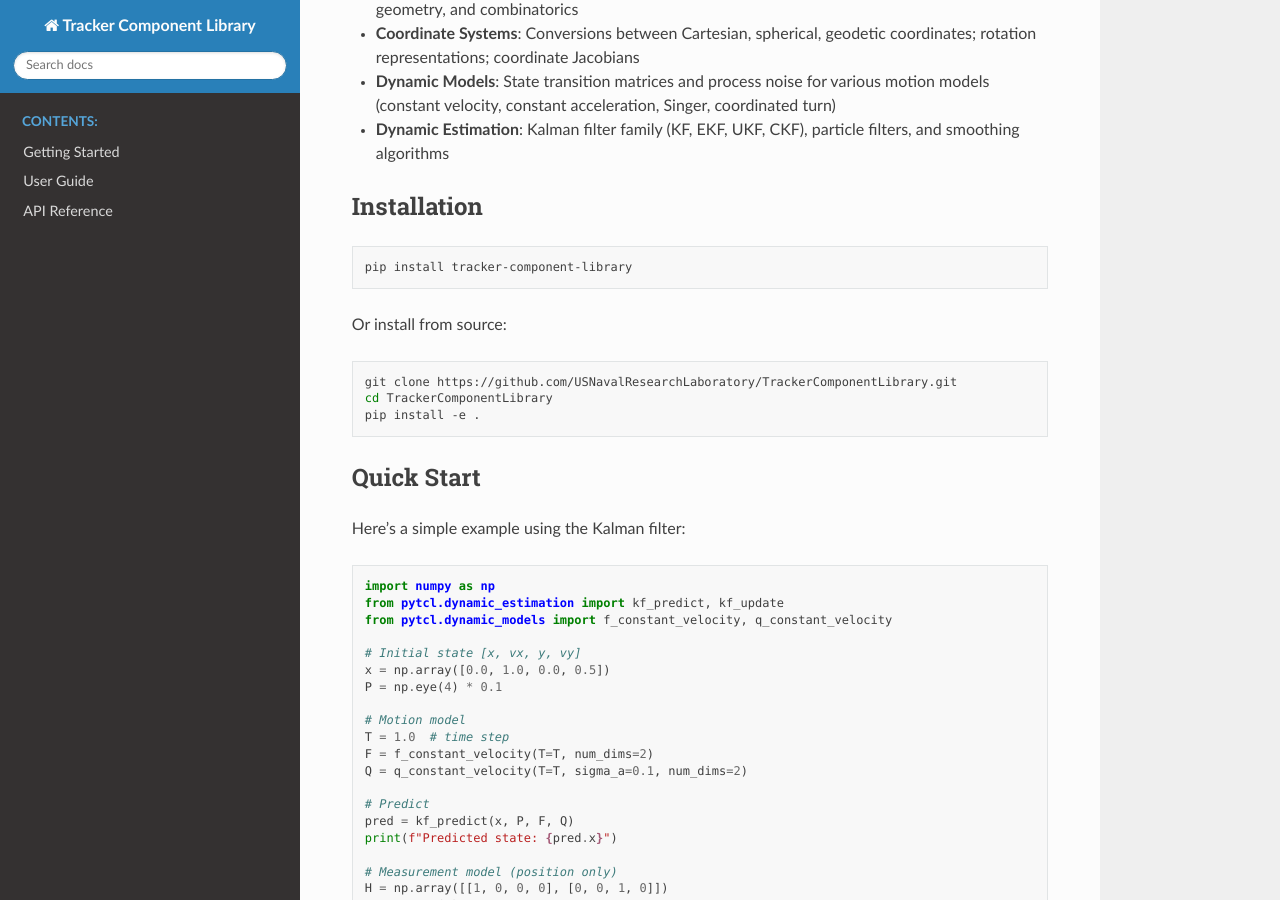
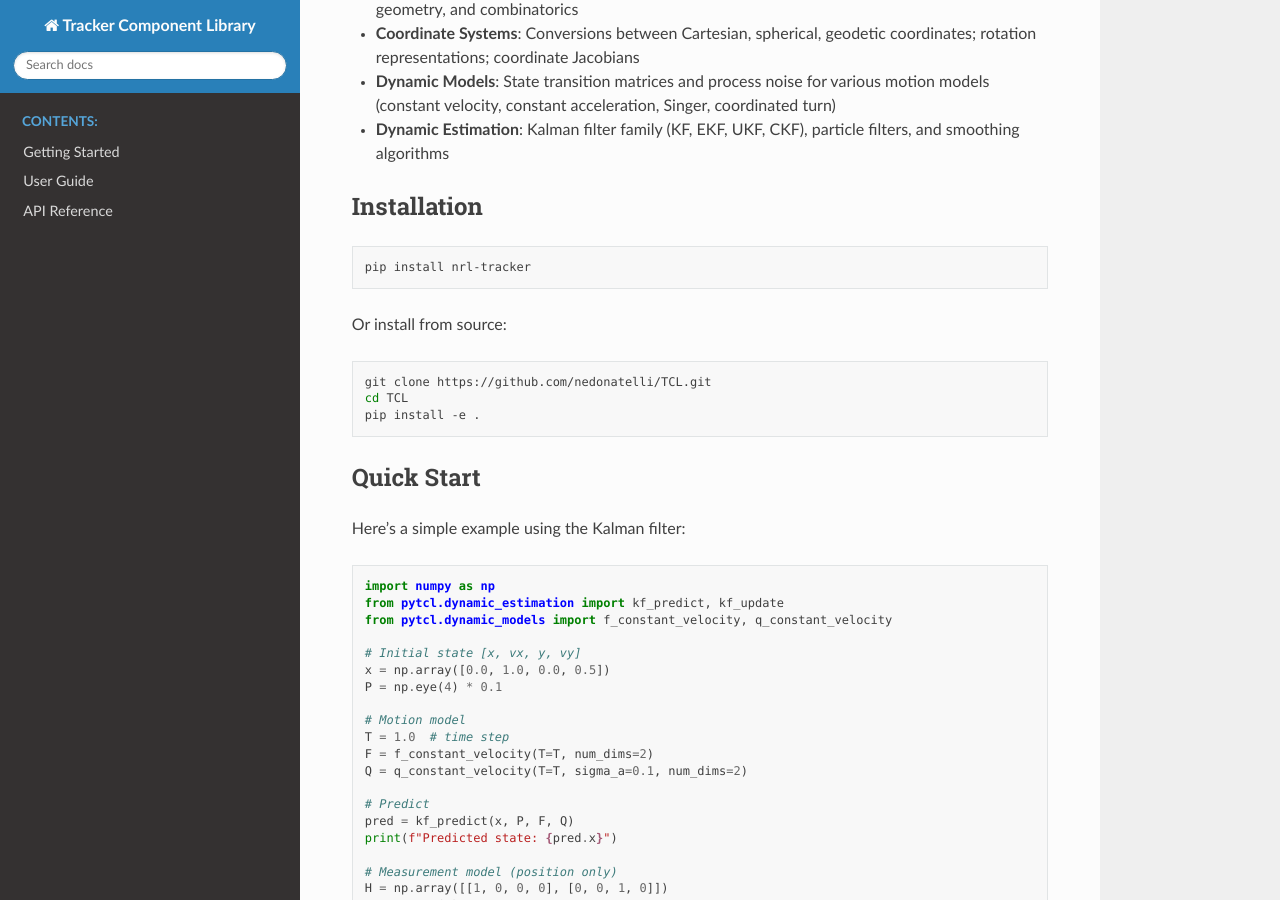
Before and after one commit to nedonatelli/TCL, a Sphinx documentation site: the page built from docs/index.rst, in a window 1280 px wide and 900 px high, scrolled down 830 px. Built offline with Sphinx 7.4.7 and the Read the Docs theme 3.1.0, drawn with Linux system fonts in a browser that asks for light colours.

Commit message:
Fix documentation installation instructions
- Update pip install command from tracker-component-library to nrl-tracker
- Update git clone URL to point to correct repository

🤖 Generated with [Claude Code](https://claude.com/claude-code)

Co-Authored-By: Claude Opus 4.5 <noreply@anthropic.com>

```diff
--- a/docs/getting_started.rst
+++ b/docs/getting_started.rst
@@ -18,15 +18,15 @@ Install from PyPI
 
 .. code-block:: bash
 
-   pip install tracker-component-library
+   pip install nrl-tracker
 
 Install from Source
 ^^^^^^^^^^^^^^^^^^^
 
 .. code-block:: bash
 
-   git clone https://github.com/USNavalResearchLaboratory/TrackerComponentLibrary.git
-   cd TrackerComponentLibrary
+   git clone https://github.com/nedonatelli/TCL.git
+   cd TCL
    pip install -e ".[dev]"
 
 Basic Concepts
--- a/docs/index.rst
+++ b/docs/index.rst
@@ -32,14 +32,14 @@ Installation
 
 .. code-block:: bash
 
-   pip install tracker-component-library
+   pip install nrl-tracker
 
 Or install from source:
 
 .. code-block:: bash
 
-   git clone https://github.com/USNavalResearchLaboratory/TrackerComponentLibrary.git
-   cd TrackerComponentLibrary
+   git clone https://github.com/nedonatelli/TCL.git
+   cd TCL
    pip install -e .
 
 Quick Start
```
